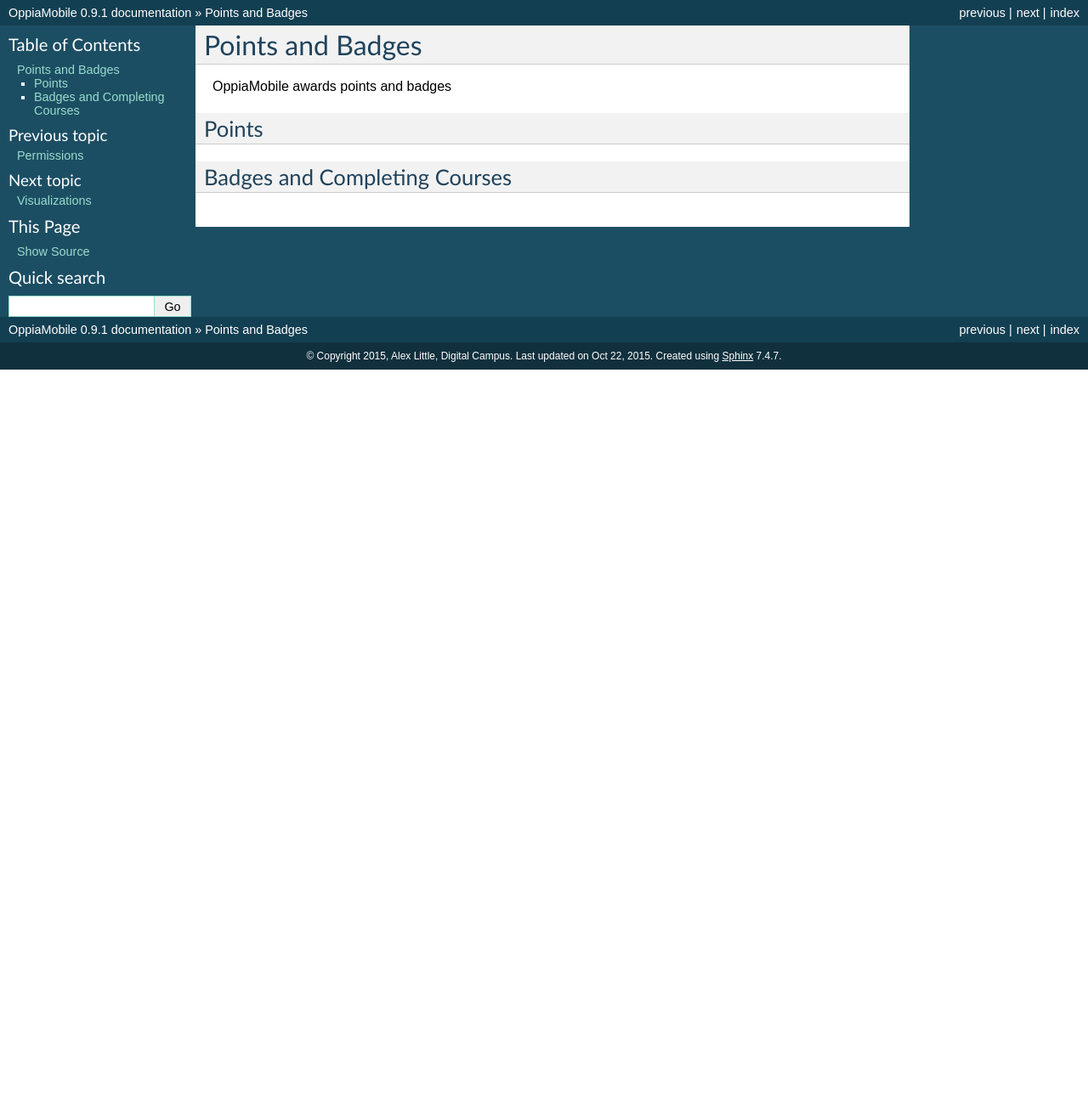
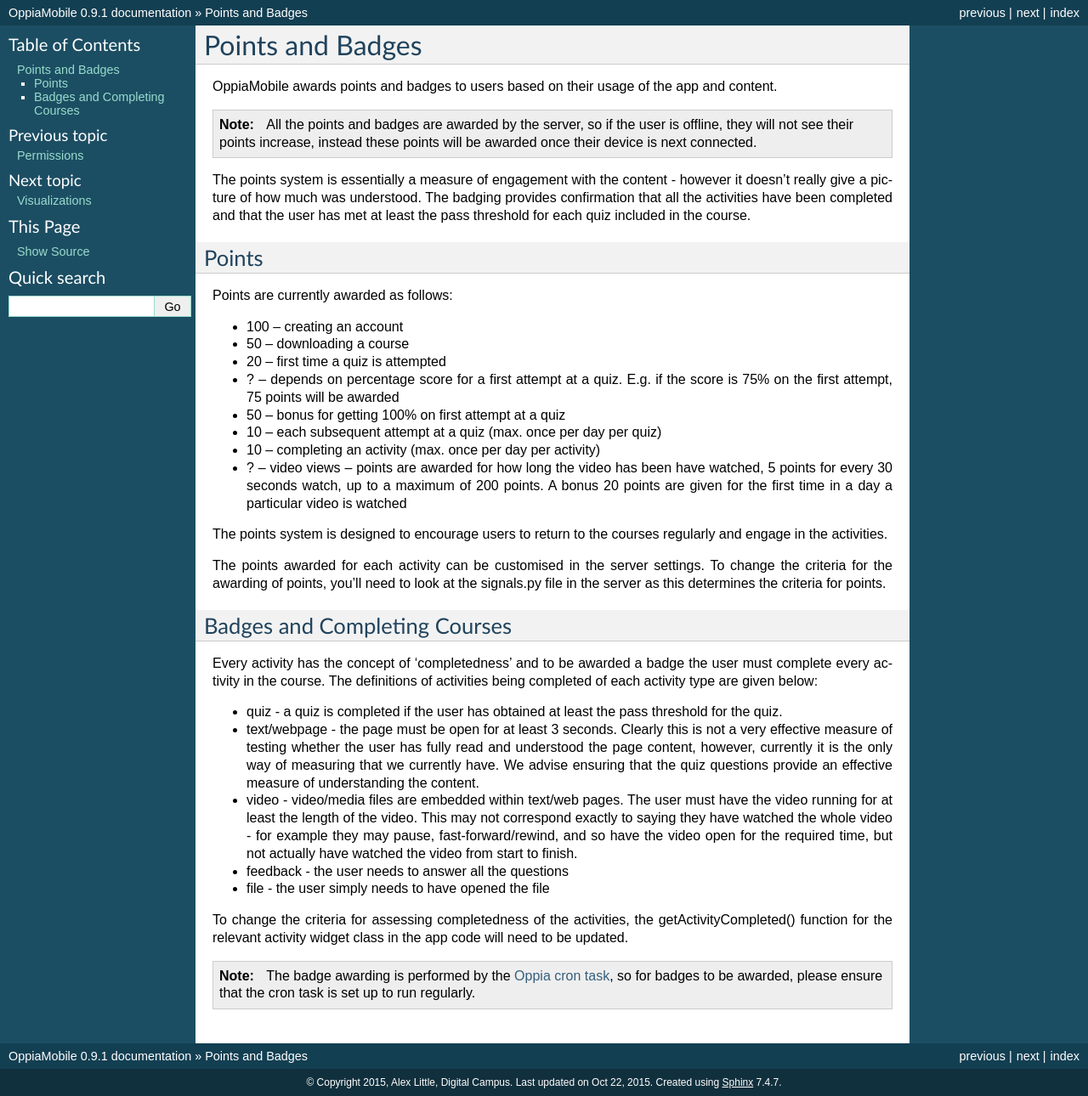
Before and after one commit to DigitalCampus/django-oppia, a Sphinx documentation site: the page built from docs/gamification.rst, in a window 1280 px wide. Shown: the whole page at 85% size. Built offline with Sphinx 7.4.7, drawn with Linux system fonts in a browser that asks for light colours; the version number is read from the project's files by our own code; before the commit the page ends 900 px from its top, so only the background shows below that.

Commit message:
265: Write docs on points and badging
Task-Url: http://github.com/DigitalCampus/django-oppia/issues/issue/265

```diff
--- a/docs/gamification.rst
+++ b/docs/gamification.rst
@@ -1,17 +1,66 @@
 Points and Badges
 ====================
 
-OppiaMobile awards points and badges
+OppiaMobile awards points and badges to users based on their usage of the app and content.
 
+.. note::
+    All the points and badges are awarded by the server, so if the user is offline, they will
+    not see their points increase, instead these points will be awarded once their device is
+    next connected.
+
+The points system is essentially a measure of engagement with the content - however it doesn't
+really give a picture of how much was understood. The badging provides confirmation that all
+the activities have been completed and that the user has met at least the pass threshold for
+each quiz included in the course.
 
 
 Points
 ---------
+Points are currently awarded as follows:
 
+* 100 – creating an account
+* 50 – downloading a course
+* 20 – first time a quiz is attempted
+* ? – depends on percentage score for a first attempt at a quiz. E.g. if the score is 75% on the
+  first attempt, 75 points will be awarded
+* 50 – bonus for getting 100% on first attempt at a quiz
+* 10 – each subsequent attempt at a quiz (max. once per day per quiz)
+* 10 – completing an activity (max. once per day per activity)
+* ? – video views – points are awarded for how long the video has been have watched, 5 points for
+  every 30 seconds watch, up to a maximum of 200 points. A bonus 20 points are given for the first
+  time in a day a particular video is watched
 
+The points system is designed to encourage users to return to the courses regularly and engage in
+the activities.
 
-
+The points awarded for each activity can be customised in the server settings. To change the criteria
+for the awarding of points, you'll need to look at the signals.py file in the server as this
+determines the criteria for points.
 
 
 Badges and Completing Courses
 ------------------------------
+
+Every activity has the concept of 'completedness' and to be awarded a badge the user must complete
+every activity in the course. The definitions of activities being completed of each activity type
+are given below:
+
+* quiz - a quiz is completed if the user has obtained at least the pass threshold for the quiz.
+* text/webpage - the page must be open for at least 3 seconds. Clearly this is not a very effective
+  measure of testing whether the user has fully read and understood the page content, however,
+  currently it is the only way of measuring that we currently have. We advise ensuring that the quiz
+  questions provide an effective measure of understanding the content.
+* video - video/media files are embedded within text/web pages. The user must have the video running
+  for at least the length of the video. This may not correspond exactly to saying they have watched
+  the whole video - for example they may pause, fast-forward/rewind, and so have the video open for
+  the required time, but not actually have watched the video from start to finish.
+* feedback - the user needs to answer all the questions
+* file - the user simply needs to have opened the file
+
+To change the criteria for assessing completedness of the activities, the getActivityCompleted()
+function for the relevant activity widget class in the app code will need to be updated.
+
+
+.. note::
+   The badge awarding is performed by the :ref:`Oppia cron task <installcron>`, so for badges to be
+   awarded, please ensure that the cron task is set up to run regularly.
```
Also changed, not shown: docs/dev/install.rst (+8 -6 lines), 1 other file.
